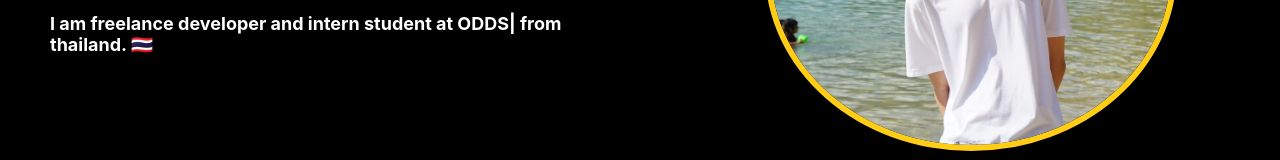
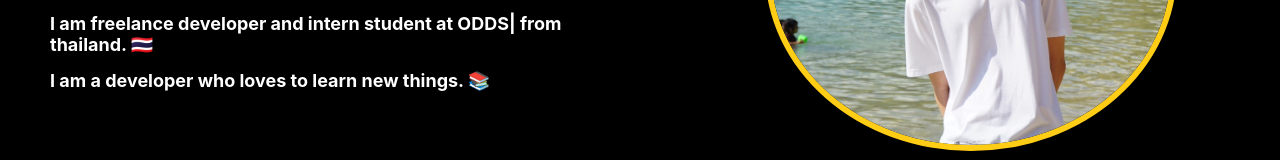
Before and after one commit to NuntapongS/my-portfolio, a React (Create React App) app: page / in a window 1280 px wide. Shown: the part 555-715 px from the top of the page. Built offline with nearby package versions, Linux system fonts and the light colour scheme.

Commit message:
add: my interview3

```diff
--- a/src/components/mySkills.tsx
+++ b/src/components/mySkills.tsx
@@ -5,6 +5,7 @@ export interface IMySkills {
   frontendSkills: string;
   myInterview1: string;
   myInterview2: string;
+  myInterview3: string;
 }
 
 const mySkills = () => {
--- a/src/components/whoAmI.tsx
+++ b/src/components/whoAmI.tsx
@@ -17,6 +17,7 @@ const WhoAmI = () => {
             </h2>
             <h2 className="content">{word.myInterview1}</h2>
             <h2 className="content">{word.myInterview2}</h2>
+            <h2 className="content">{word.myInterview3}</h2>
           </h2>
         </div>
         <div>
--- a/src/lang/word.json
+++ b/src/lang/word.json
@@ -1,6 +1,7 @@
 {
   "myInterview1": "My name is Nuntapong `Pat` Siripanyawong. 👨‍💻 ",
   "myInterview2": "I am freelance developer and intern student at ODDS| from thailand. 🇹🇭",
+  "myInterview3": "I am a developer who loves to learn new things. 📚",
   "backendSkills": "Java, SpringBoot, Golang, Nodejs, Express, MySQL, MongoDB.",
   "frontendSkills": "JavaScripts, TypeScripts, React, Angular, Css."
 }
```
